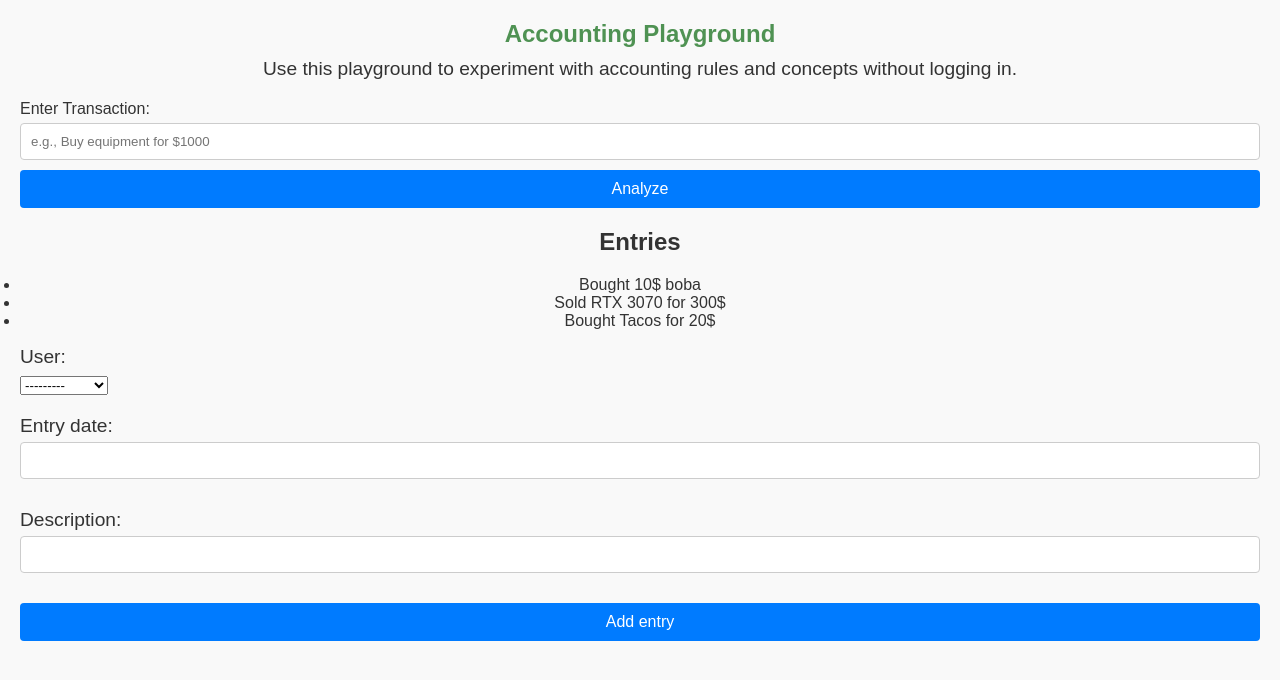
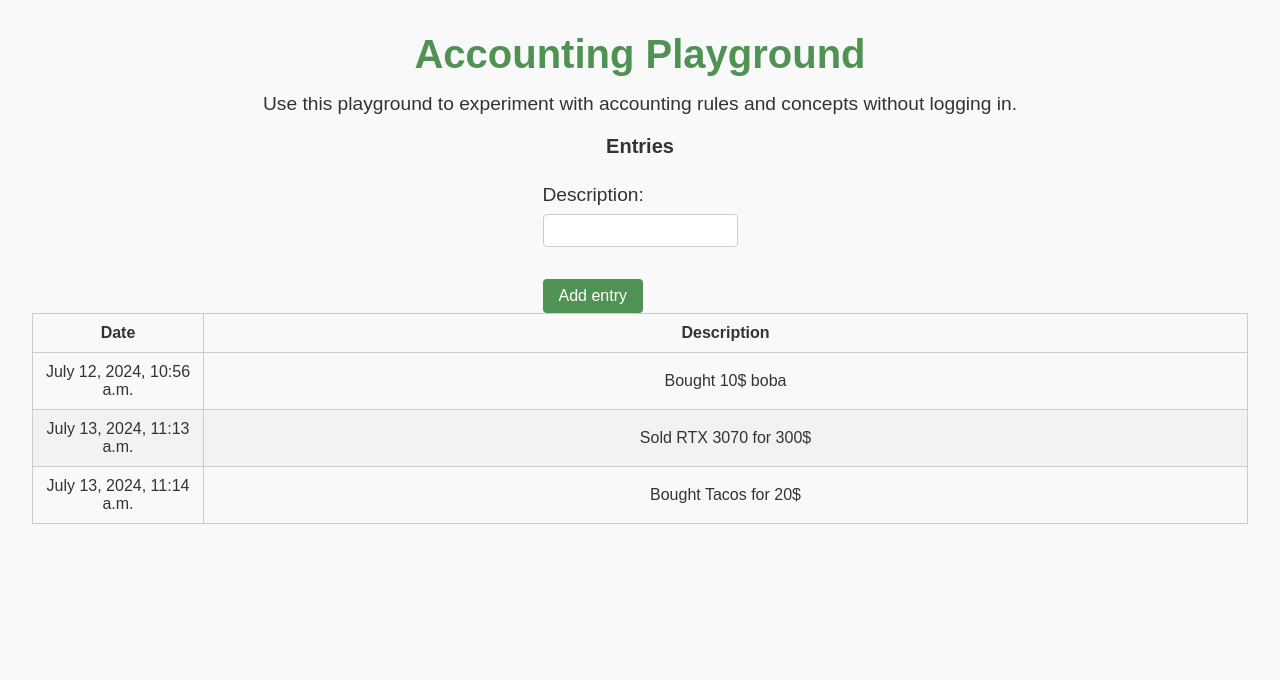
Before and after one commit to trillyh/old-acctg, a Django app: page /accounting/playground/ in a window 1280 px wide. Shown: the part 60-740 px from the top of the page. Run offline with Django 5.2, Linux system fonts and the light colour scheme; data comes from the database, SQL or seed files in the repository.

Commit message:
Change html templates, and css

```diff
--- a/server_side/accounting/forms.py
+++ b/server_side/accounting/forms.py
@@ -4,4 +4,4 @@ from .models import JournalEntry
 class JournalEntryForm(forms.ModelForm):
     class Meta:
         model = JournalEntry
-        fields = "__all__"
+        fields = ["description"]
--- a/server_side/accounting/static/accounting/styles.css
+++ b/server_side/accounting/static/accounting/styles.css
@@ -1,6 +1,3 @@
-/* styles.css */
-
-/* Reset some default browser styling */
 body, h1, p, ul, li, a, button, input, label, form {
     margin: 0;
     padding: 0;
@@ -13,7 +10,6 @@ body, h1, p, ul, li, a, button, input, label, form {
     color: #333;
 }
 
-  /* Navbar styling */
 .navbar {
     background-color: #4f9253;
     color: #fff;
@@ -50,7 +46,6 @@ body, h1, p, ul, li, a, button, input, label, form {
     border-radius: 4px;
 }
 
-  /* Content styling */
 .content {
     padding: 2rem;
     text-align: center;
@@ -67,7 +62,6 @@ body, h1, p, ul, li, a, button, input, label, form {
     margin-bottom: 1rem;
 }
 
-  /* Button styling */
 .get-started {
     background-color: #4f9253;
     color: #fff;
@@ -83,7 +77,7 @@ body, h1, p, ul, li, a, button, input, label, form {
     background-color: #1b5e20;
 }
 
-  /* Form styling */
+
 form {
     display: inline-block;
     text-align: left;
@@ -111,27 +105,12 @@ body, h1, p, ul, li, a, button, input, label, form {
     border-radius: 4px;
     font-size: 1rem;
     cursor: pointer;
-    transition: background-color 0.3s ease;
 }
 
 button:hover {
     background-color: #1b5e20;
 }
 
-
-/* playground  */
-.content {
-    padding: 20px;
-}
-
-.content h1 {
-    font-size: 24px;
-    margin-bottom: 10px;
-}
-
-.content p {
-    margin-bottom: 20px;
-}
 
 .playground-form {
     margin-bottom: 20px;
@@ -166,21 +145,36 @@ body, h1, p, ul, li, a, button, input, label, form {
     background-color: #0056b3;
 }
 
-.entries {
+.playground-entries {
     margin-top: 20px;
 }
 
-.entries h2 {
+.playground-entries h2 {
     font-size: 20px;
     margin-bottom: 10px;
 }
 
-.entries ul {
-    list-style-type: none;
-    padding: 0;
+.entries-table {
+    width: 100%;
+    border-collapse: collapse;
+    margin-bottom: 20px;
+	text-align: center;
 }
 
-.entries li {
+.entries-table th, .entries-table td {
     padding: 10px;
-    border-bottom: 1px solid #ccc;
+    border: 1px solid #ccc;
+    text-align: center;
 }
+
+.entries-table th {
+    background-color: #f9f9f9;
+}
+
+.entries-table tr:nth-child(even) {
+    background-color: #f2f2f2;
+}
+
+.entries-table th:nth-child(1), .entries-table td:nth-child(1) {
+    width: 150px;
+}
--- a/server_side/accounting/templates/accounting/playground.html
+++ b/server_side/accounting/templates/accounting/playground.html
@@ -1,42 +1,41 @@
-{%extends 'accounting/index.html'%}
+{% extends 'accounting/index.html' %}
 {% block content %}
 
 <div class="content">
 
     <h1>Accounting Playground</h1>
     <p>Use this playground to experiment with accounting rules and concepts without logging in.</p>
-	<div class="playground-form">
-		<form>
-			<label for="transaction">Enter Transaction:</label>
-			<input type="text" id="transaction" name="transaction" placeholder="e.g., Buy equipment for $1000" required>
-			<button type="submit">Analyze</button>
-		</form>
-	</div>
 
     <div class="playground-entries">
         <h2>Entries</h2>
-
-		{%if entries%}
-		<ul>
-			{% for entry in entries.all %}
-			<li>{{entry.description}}</li>
+        <form method="POST" class="entry-form">
+            {% csrf_token %}
+            {{ form.as_p }}
+            <button type="submit">Add entry</button>
+        </form>
+        {% if entries %}
+        <table class="entries-table">
+            <thead>
+                <tr>
+                    <th>Date</th>
+                    <th>Description</th>
+                </tr>
+            </thead>
+            <tbody>
+                {% for entry in entries %}
+                <tr>
+                    <td>{{ entry.entry_date}}</td>
+                    <td>{{ entry.description }}</td>
+                </tr>
                 {% endfor %}
-		</ul>
+            </tbody>
+        </table>
         {% endif %}
     </div>
-
-	<div class="playground-form">
-		<form method="POST">
-			{% csrf_token %}
-			{{form.as_p}}
-			<button type="submit">Add entry</button>
-		</form>
-	</div>
-
 
     <div class="playground-financial-statement">
 
     </div>
 </div>
 
-{% endblock content%}
+{% endblock content %}
--- a/server_side/accounting/views.py
+++ b/server_side/accounting/views.py
@@ -1,10 +1,11 @@
 from django.http import Http404
 from django.shortcuts import render, get_object_or_404, redirect
 from django.http import HttpResponse
-from .models import JournalEntry, User
+from django.contrib.auth.models import User
+from .models import JournalEntry
 from .utils import get_data_utils
 from .forms import JournalEntryForm
-# Create your views here.
+
 
 def show_about_page(request):
     return render(request, "accounting/about.html")
@@ -33,7 +34,6 @@ def show_playground_page(request):
         "entries": entries,
         "user": user
     }
-
     return render(request, "accounting/playground.html", context)
 
 def show_concepts_page(request):
```
Also changed, not shown: 2 other files. Lines whose indentation alone changed are shown as unchanged.
